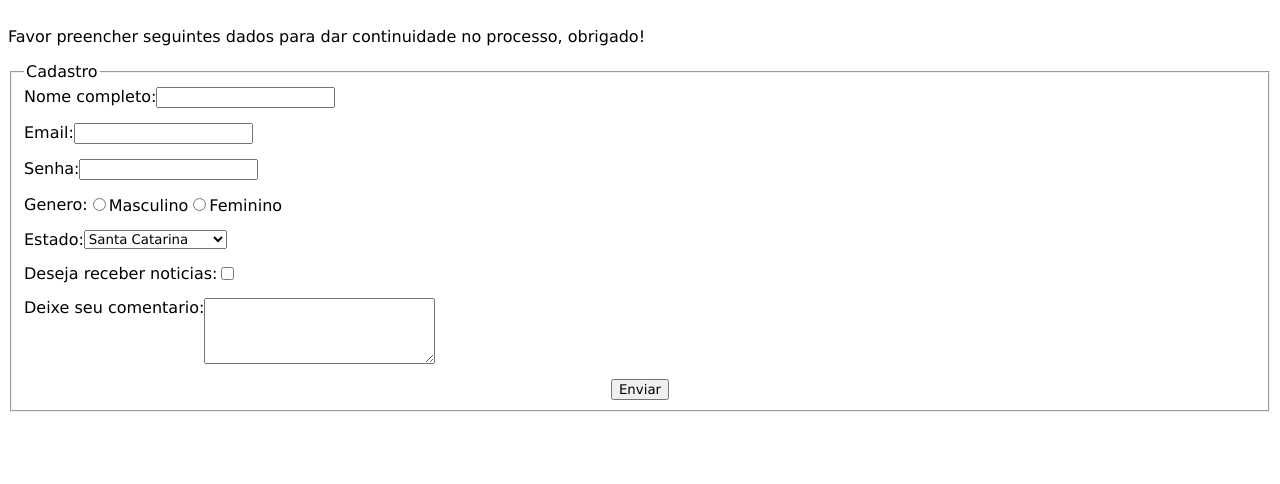
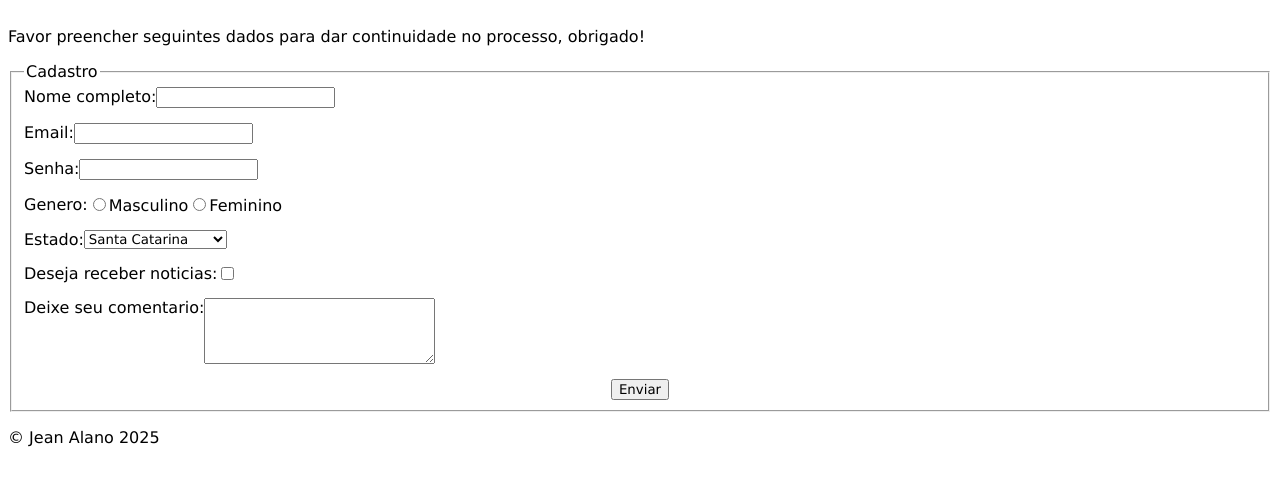
Before and after one commit to jeanalanofullstack/landing-html, a plain HTML site: page Dia_3-Formulario/index.html in a window 1280 px wide. Shown: the part 62-546 px from the top of the page. Drawn offline with Linux system fonts and the light colour scheme.

Commit message:
Dia 3 Formulario

```diff
--- a/Dia_3-Formulario/index.html
+++ b/Dia_3-Formulario/index.html
@@ -66,7 +66,7 @@
         </form>
     </main>
     <footer>
-
+        <p>&copy; Jean Alano 2025</p>
     </footer>
 </body>
 </html>
```
